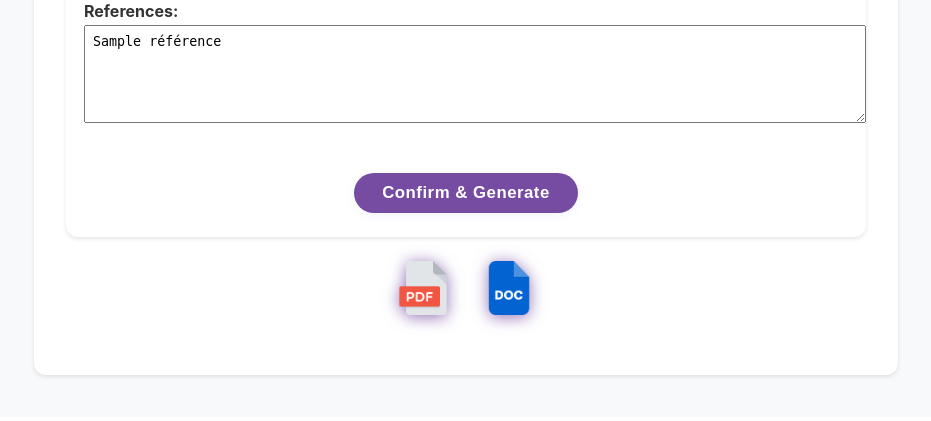
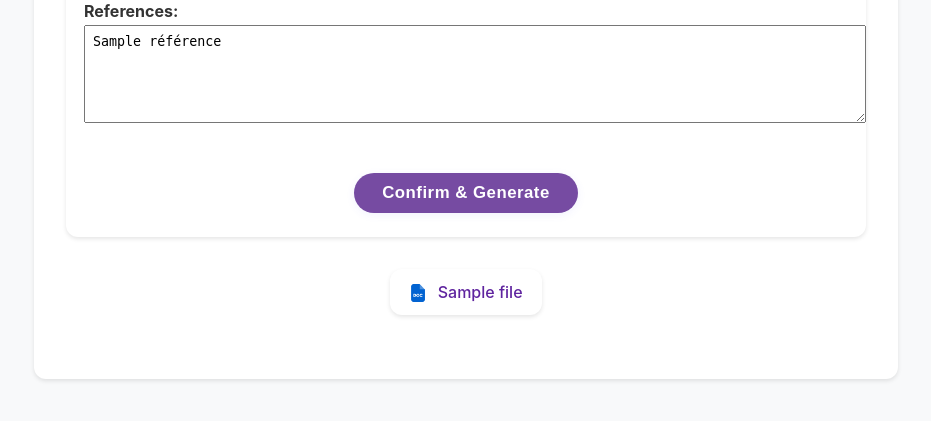
Before and after one commit to Hachimi95/Auto-Veille, a Flask app: template templates/auto_bulletin.html in a window 1280 px wide. Shown: the part 1561-1982 px from the top of the page, without its empty margins (174-1105 px from the left). Before the commit the page ends 1940 px from the top, so only its background shows below. Run offline with Flask 3, Linux system fonts and the light colour scheme; the template is opened without the code that fills it: most values are stand-ins (such as "Sample title", 1, 10 or a date in 2020).

Commit message:
fix: pdf/word buttons

```diff
--- a/app.py
+++ b/app.py
@@ -1,4 +1,4 @@
-from flask import Flask, render_template, request, redirect, send_file, jsonify
+from flask import Flask, render_template, request, redirect, send_file, jsonify, url_for
 import os
 from database import db
 from upload.pdf_extractor import extract_text_from_pdf, extract_security_data, match_clients_and_teams
@@ -709,6 +709,23 @@ def delete_product(product_id):
     db.delete_product(product_id)
     return '', 204
 
+# Serve generated PDF/DOCX from auto_bulletin folder
+@app.get('/auto_bulletin/download/<path:filename>')
+def download_auto_bulletin_file(filename):
+    safe_name = os.path.basename(filename)  # prevent path traversal
+    base_dir = os.path.join(os.path.dirname(__file__), 'auto_bulletin')
+    file_path = os.path.join(base_dir, safe_name)
+    if not os.path.exists(file_path):
+        return f"File not found: {safe_name}", 404
+    ext = os.path.splitext(safe_name)[1].lower()
+    if ext == '.pdf':
+        mimetype = 'application/pdf'
+    elif ext == '.docx':
+        mimetype = 'application/vnd.openxmlformats-officedocument.wordprocessingml.document'
+    else:
+        mimetype = 'application/octet-stream'
+    return send_file(file_path, mimetype=mimetype, as_attachment=True, download_name=safe_name)
+
 @app.route('/auto_bulletin', methods=['GET', 'POST'])
 def auto_bulletin():
     extraction_error = None
@@ -836,22 +853,18 @@ def auto_bulletin():
                         generated_files = []
                         if pdf_path and os.path.exists(pdf_path):
                             base = os.path.basename(pdf_path)
-                            generated_files.append({'name': base, 'filename': base, 'path': pdf_path, 'type': 'PDF'})
+                            generated_files.append({
+                                'name': base,
+                                'type': 'PDF',
+                                'url': url_for('download_auto_bulletin_file', filename=base)
+                            })
                         if word_path and os.path.exists(word_path):
                             base = os.path.basename(word_path)
-                            generated_files.append({'name': base, 'filename': base, 'path': word_path, 'type': 'Word'})
-                    else:
-                        # Preview: convert structured list to a readable textarea string
-                        if 'Mitigations' in data:
-                            # Preserve structured for hidden field if your template carries it, but always expose text
-                            data['_Mitigations_struct'] = data['Mitigations']
-                            mit_text = format_mitigation_for_display(data['Mitigations'])
-                            data['Mitigations_display'] = mit_text
-                            # Also set common field names so the textarea binds regardless of template
-                            for k in ['Mitigations', 'Mitigation', 'mitigation', 'remédiation', 'remédiations']:
-                                data[k] = mit_text
-                        extracted_data = data
-                        app.logger.info(f"Keys in extracted_data: {list(extracted_data.keys())}")
+                            generated_files.append({
+                                'name': base,
+                                'type': 'Word',
+                                'url': url_for('download_auto_bulletin_file', filename=base)
+                            })
                 else:
                     extraction_error = "Impossible d'extraire les données du bulletin."
             except Exception as e:
--- a/templates/auto_bulletin.html
+++ b/templates/auto_bulletin.html
@@ -63,16 +63,20 @@
     </form>
   {% endif %}
 
-  {% if generated_files %}
-    <div style="text-align: center; margin-bottom: 1.5rem; display: flex; justify-content: center; gap: 32px;">
-      <a href="?download={{ generated_files.pdf }}" title="Download PDF">
-        <img src="/static/pdf.png" alt="Download PDF" style="width:54px;height:54px;object-fit:contain;filter:drop-shadow(0 2px 8px #764ba2cc);transition:transform 0.15s;cursor:pointer;" onmouseover="this.style.transform='scale(1.08)'" onmouseout="this.style.transform='none'">
+  {% if generated_files and generated_files|length %}
+  <div class="generated-files" style="text-align: center; margin-bottom: 1.5rem;">
+    {% for file in generated_files %}
+      <a href="{{ file.url }}" class="btn btn-link" download style="display: inline-block; margin: 0.5rem 0; padding: 0.8rem 1.2rem; background: var(--card-bg); border-radius: var(--radius); box-shadow: 0 2px 4px rgba(0, 0, 0, 0.1); text-decoration: none; color: var(--primary-color); font-weight: 500; transition: background 0.15s, transform 0.15s;">
+        {% if file.type == 'PDF' %}
+          <img src="{{ url_for('static', filename='pdf.png') }}" alt="PDF" style="height:18px;vertical-align:middle;margin-right:6px;">
+        {% else %}
+          <img src="{{ url_for('static', filename='doc.png') }}" alt="DOCX" style="height:18px;vertical-align:middle;margin-right:6px;">
+        {% endif %}
+        {{ file.name }}
       </a>
-      <a href="?download={{ generated_files.word }}" title="Download Word">
-        <img src="/static/doc.png" alt="Download Word" style="width:54px;height:54px;object-fit:contain;filter:drop-shadow(0 2px 8px #764ba2cc);transition:transform 0.15s;cursor:pointer;" onmouseover="this.style.transform='scale(1.08)'" onmouseout="this.style.transform='none'">
-      </a>
-    </div>
-  {% endif %}
+    {% endfor %}
+  </div>
+{% endif %}
 </section>
 {% endblock %}
 {% block scripts %}
```
